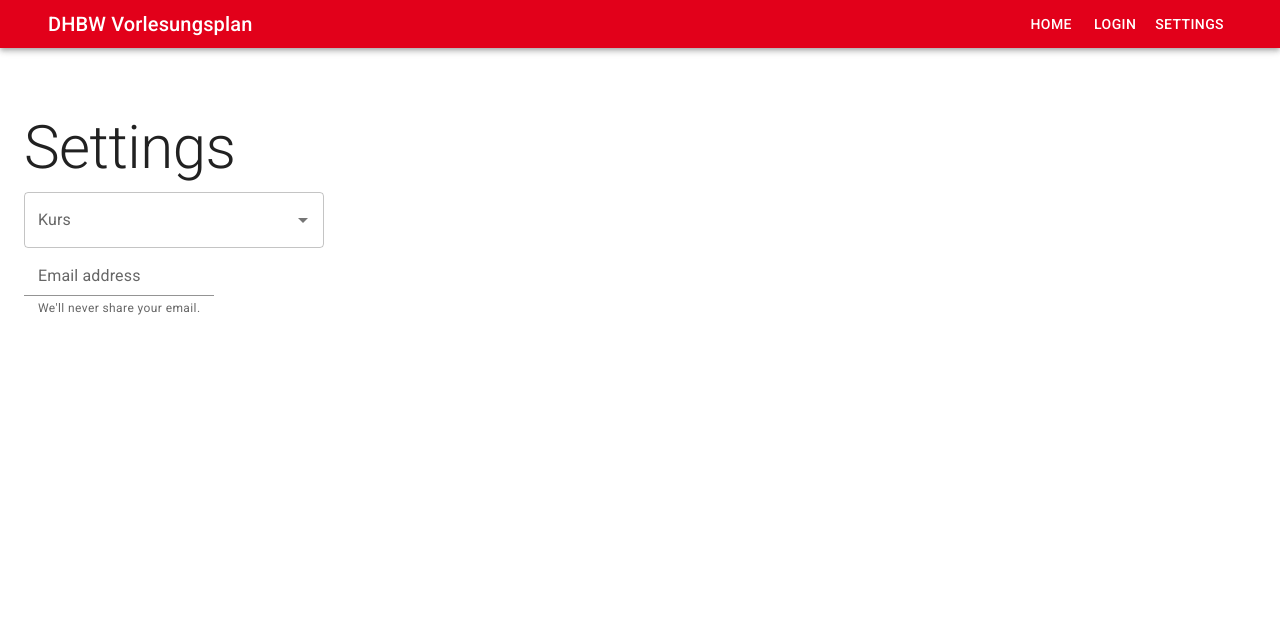
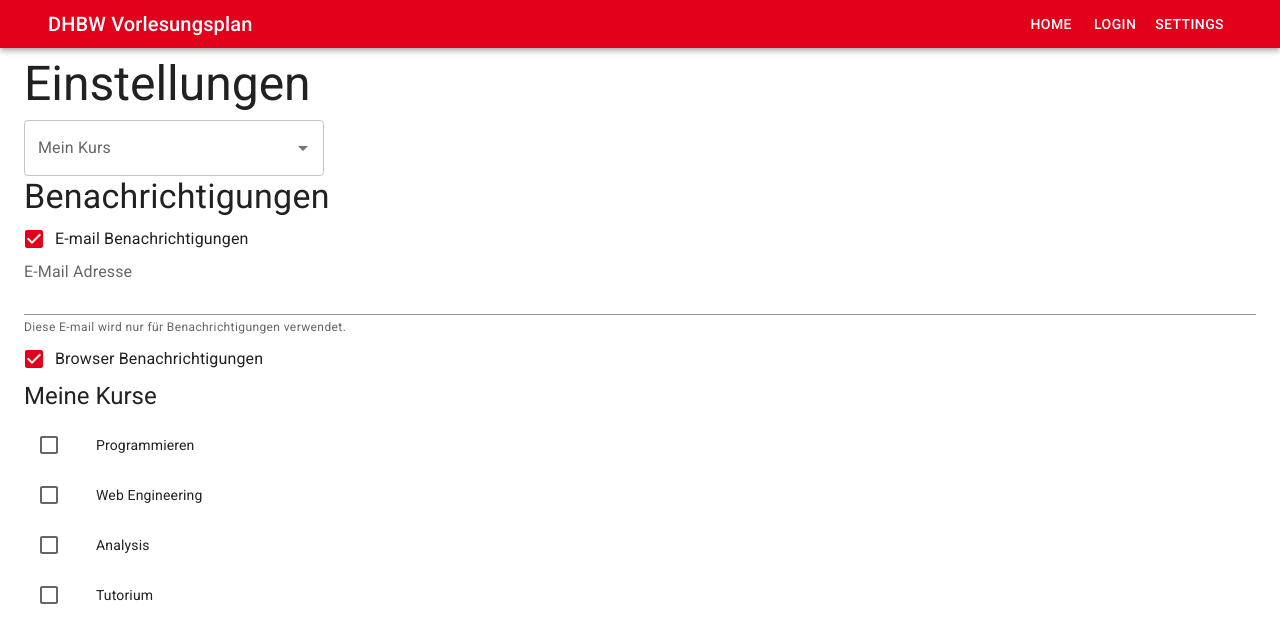
Before and after one commit to TINF21CS1/DHBW-Vorlesungsplan-2.X, a React (Create React App) app: page /settings in a window 1280 px wide. Shown: the top 642 px of the page. Built offline with nearby package versions, Linux system fonts and the light colour scheme.

Commit message:
Add settings mockup

```diff
--- a/src/Settings.tsx
+++ b/src/Settings.tsx
@@ -1,5 +1,5 @@
 import React from 'react';
-import { Container, Box, TextField, Typography, Autocomplete, FormControl, InputLabel, Input, FormHelperText } from '@mui/material';
+import { Container, Box, TextField, Typography, Autocomplete, List, ListItem, ListItemButton, ListItemIcon, ListItemText, InputLabel, Input, FormHelperText, Checkbox, FormGroup, FormControlLabel } from '@mui/material';
 
 const Settings = () => {
     const handleSubmit = (event: React.FormEvent<HTMLFormElement>) => {
@@ -11,25 +11,54 @@ const Settings = () => {
 
     return <Container maxWidth="xl">
         <Box sx={{
-            marginTop: 8,
+            marginTop: 1,
             display: 'flex',
             flexDirection: 'column',
             alignItems: 'left',
         }}>
-            <Typography component="h1" variant="h2">Settings</Typography>
+            <Typography component="h2" variant="h3">Einstellungen</Typography>
             <Box component="form" onSubmit={handleSubmit} sx={{ mt: 1 }}>
                 <Autocomplete
                     disablePortal
-                    id="combo-box-demo"
+                    id="kurs-combobox"
                     options={kurse}
                     sx={{ width: 300 }}
-                    renderInput={(params) => <TextField {...params} label="Kurs" />}
+                    renderInput={(params) => <TextField {...params} label="Mein Kurs" />}
                 />
-                <FormControl>
-                    <InputLabel htmlFor="email">Email address</InputLabel>
+                <Typography component="h3" variant="h4">Benachrichtigungen</Typography>
+                <FormGroup>
+                    <FormControlLabel control={<Checkbox defaultChecked />} label="E-mail Benachrichtigungen" />
+                    <InputLabel htmlFor="email">E-Mail Adresse</InputLabel>
                     <Input id="email" aria-describedby="email-helper" />
-                    <FormHelperText id="email-helper">We'll never share your email.</FormHelperText>
-                </FormControl>
+                    <FormHelperText id="email-helper">Diese E-mail wird nur für Benachrichtigungen verwendet.</FormHelperText>
+                    <FormControlLabel control={<Checkbox defaultChecked />} label="Browser Benachrichtigungen" />
+                </FormGroup>
+                <Typography component="h4" variant="h5">Meine Kurse</Typography>
+                <List sx={{ width: '100%', maxWidth: 360, bgcolor: 'background.paper' }}>
+                    {["Programmieren", "Web Engineering", "Analysis", "Tutorium"].map((value) => {
+                        const labelId = `checkbox-list-label-${value}`;
+
+                        return (
+                            <ListItem
+                                key={value}
+                                disablePadding
+                            >
+                                <ListItemButton role={undefined} dense>
+                                    <ListItemIcon>
+                                        <Checkbox
+                                            edge="start"
+                                            tabIndex={-1}
+                                            disableRipple
+                                            inputProps={{ 'aria-labelledby': labelId }}
+                                        />
+                                    </ListItemIcon>
+                                    <ListItemText id={labelId} primary={`${value}`} />
+                                </ListItemButton>
+                            </ListItem>
+                        );
+                    })}
+                </List>
+
             </Box>
         </Box>
     </Container>;
```
